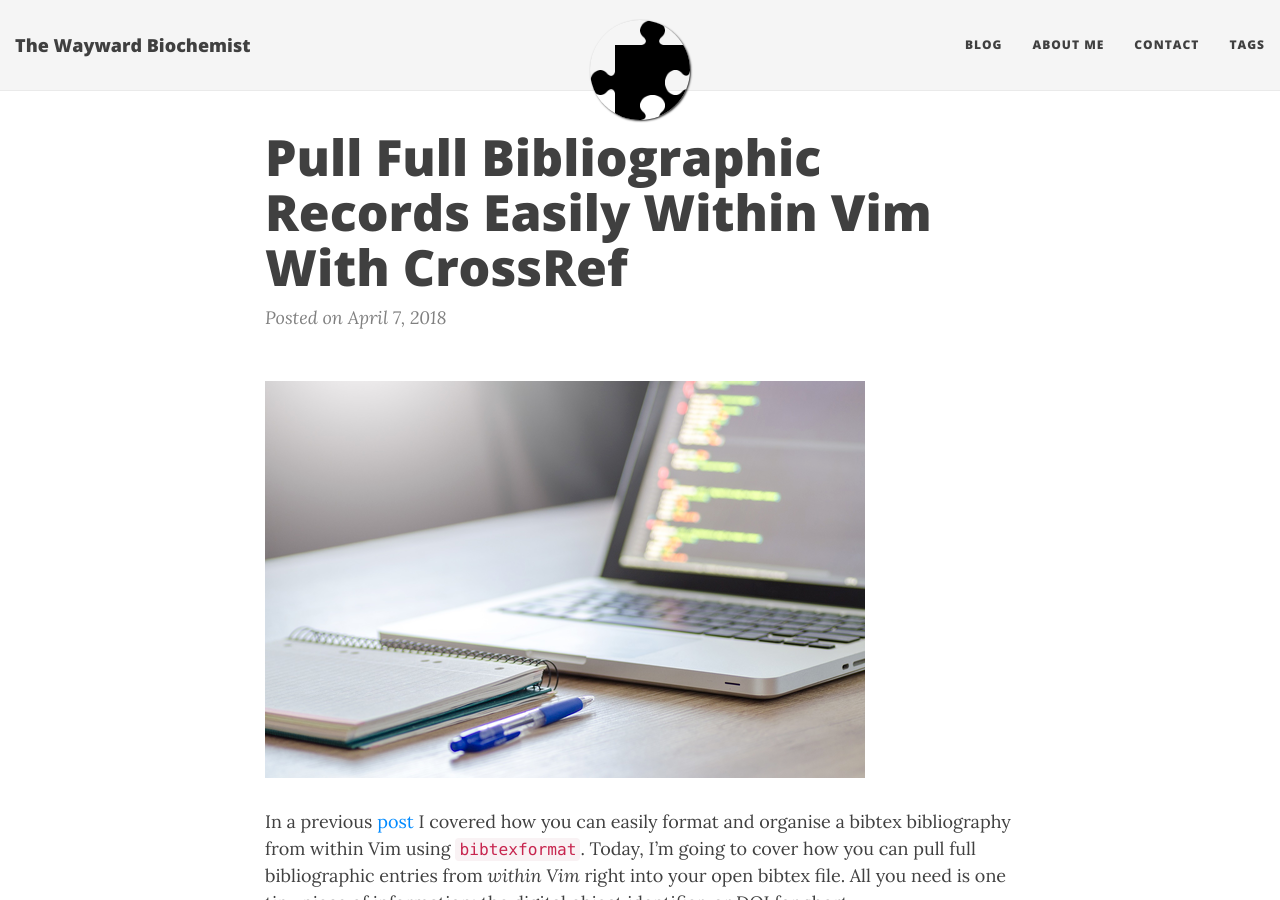
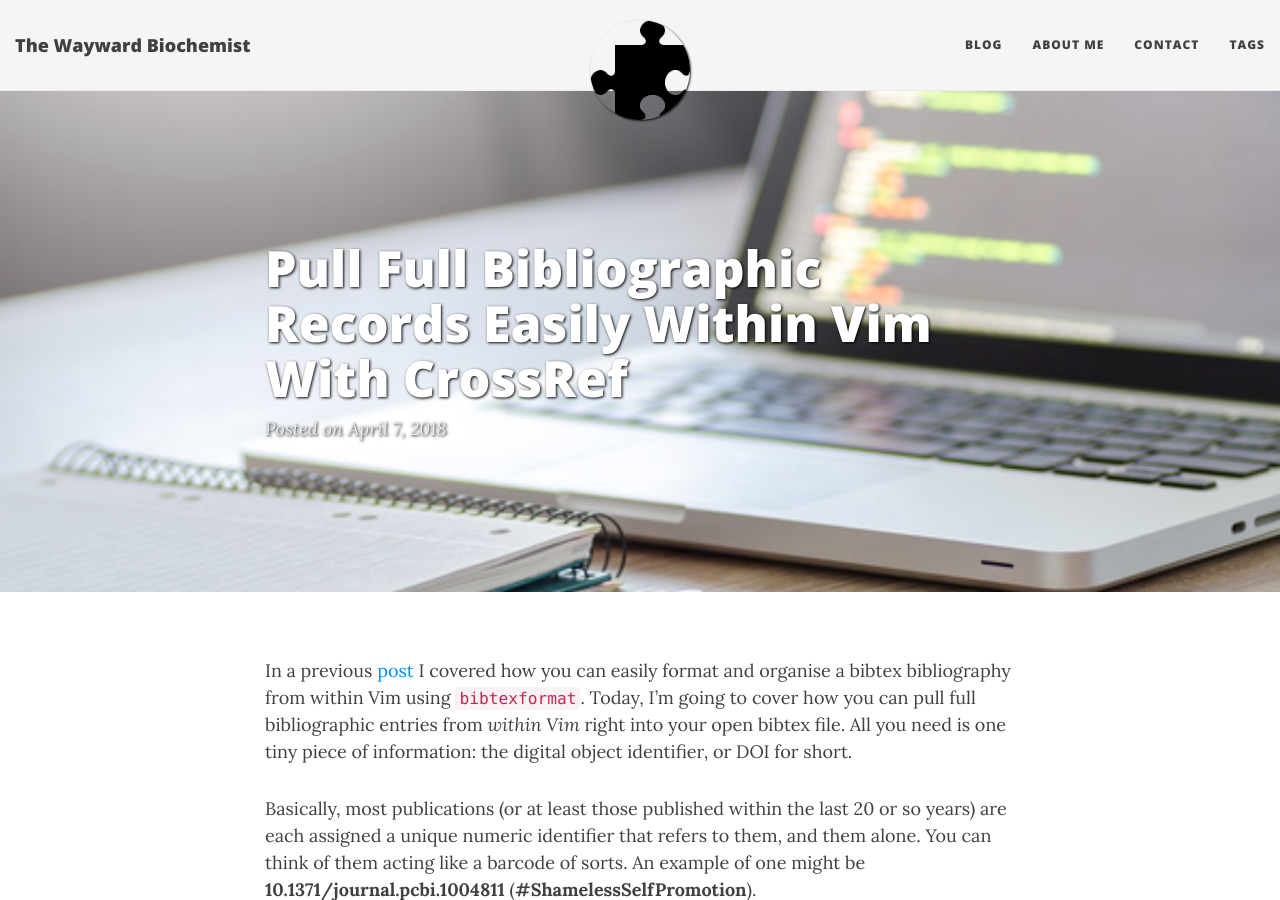
Before and after one commit to s-gordon/TheWaywardBiochemist, a Jekyll site: the page built from _posts/2018-04-06-pull-full-bibliographic-records-easily-within-vim-with-crossref.markdown, in a window 1280 px wide and 900 px high. Built offline with Jekyll 4.4.1, drawn with Linux system fonts in a browser that asks for light colours; nearby versions of some CDN libraries; comment, search, counter and statistics services are not loaded.

Commit message:
Hopefully fixed links in navbar. Added header big images to certain posts.

```diff
--- a/_includes/nav.html
+++ b/_includes/nav.html
@@ -8,9 +8,9 @@
         <span class="icon-bar"></span>
       </button>
       {% if site.title-img %}
-        <a class="navbar-brand navbar-brand-logo" href="{{ site.url }}"><img src="{{ site.title-img }}"/></a>
+        <a class="navbar-brand navbar-brand-logo" href="{{ site.baseurl }}"><img src="{{ site.title-img }}"/></a>
       {% else %}
-        <a class="navbar-brand" href="{{ site.url }}">{{ site.title }}</a>
+        <a class="navbar-brand" href="{{ site.baseurl }}">{{ site.title }}</a>
       {% endif %}
     </div>
 
--- a/_posts/2018-04-03-organising-complicated-bibtex-citation-lists-easily-with-bibtexformat-and-awk.markdown
+++ b/_posts/2018-04-03-organising-complicated-bibtex-citation-lists-easily-with-bibtexformat-and-awk.markdown
@@ -2,7 +2,8 @@
 layout: post
 title: "Cleaning Up Your BibTex Files with Bibtexformat and Perl"
 date: 2018-04-03 11:06:28 +1100
-header-img: "img/person-writing.png"
+header-img: "/img/person-writing.png"
+bigimg: "/img/person-writing.png"
 comments: true
 sharing: true
 categories: Programming
@@ -17,8 +18,6 @@ tags:
 - unix
 - bibtexformat
 ---
-
-![Time to tidy up those bibtex libraries]("/img/person-writing.png" "Time to tidy up those bibtex libraries")
 
 Like many poor postgraduate students, I'm currently in the process of putting
 together the giant monster that is my PhD dissertation. After learning my
--- a/_posts/2018-04-06-pull-full-bibliographic-records-easily-within-vim-with-crossref.markdown
+++ b/_posts/2018-04-06-pull-full-bibliographic-records-easily-within-vim-with-crossref.markdown
@@ -3,6 +3,7 @@ layout: post
 title: "Pull Full Bibliographic Records Easily Within Vim With CrossRef"
 date: 2018-04-07 14:30:00 +1100
 header-img: "img/computer-facing-code.png"
+bigimg: /img/computer-facing-code.png
 comments: true
 sharing: true
 categories: Programming
@@ -18,8 +19,6 @@ tags:
 - unix
 - bibtexformat
 ---
-
-![Getting started with bibtex entries](/img/computer-facing-code.png "Getting started with bibtex entries")
 
 In a previous [post]({% post_url
 2018-04-03-organising-complicated-bibtex-citation-lists-easily-with-bibtexformat-and-awk
```
